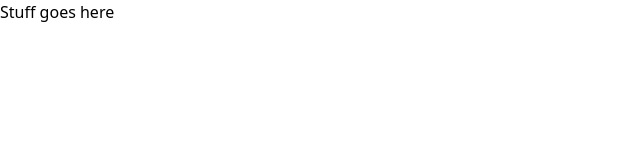
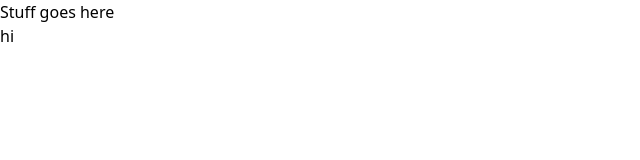
Before and after one commit to shubsmastan/anniversary-reminder, a React (Vite) app: page / in a window 1280 px wide. Shown: the top 160 px of the page, without its empty margins (0-640 px from the left). Built offline with nearby package versions, Linux system fonts and the light colour scheme.

Commit message:
interface component created

```diff
--- a/src/App.tsx
+++ b/src/App.tsx
@@ -1,10 +1,12 @@
 import { useState } from "react";
+import Interface from "./Interface";
 
 function App() {
   return (
     <>
       <div className="p-0 m-0">
         <p>Stuff goes here</p>
+        <Interface />
       </div>
     </>
   );
--- /dev/null
+++ b/src/Interface.tsx
@@ -0,0 +1,23 @@
+import React from "react";
+import { useSelector } from "react-redux";
+import { selectScreenMode } from "./store/mainSlice";
+
+const Interface = () => {
+  const screenMode = useSelector(selectScreenMode);
+
+  if (screenMode === 0) {
+    return (
+      <>
+        <div>hi</div>
+      </>
+    );
+  } else {
+    return (
+      <>
+        <div>bye</div>
+      </>
+    );
+  }
+};
+
+export default Interface;
```
